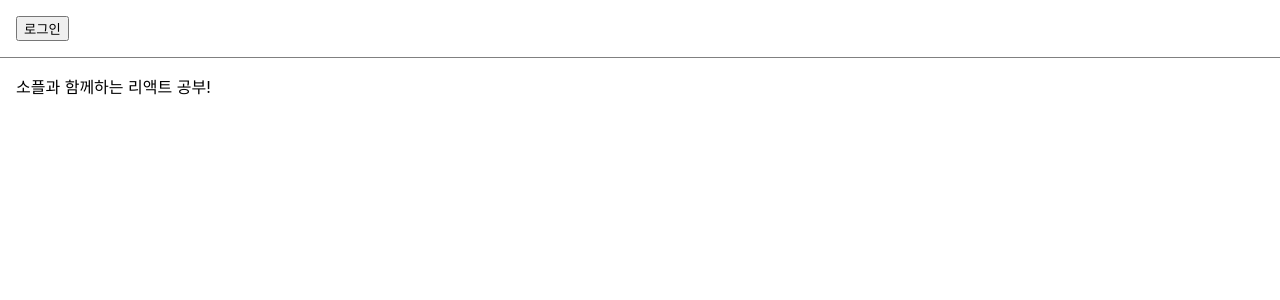
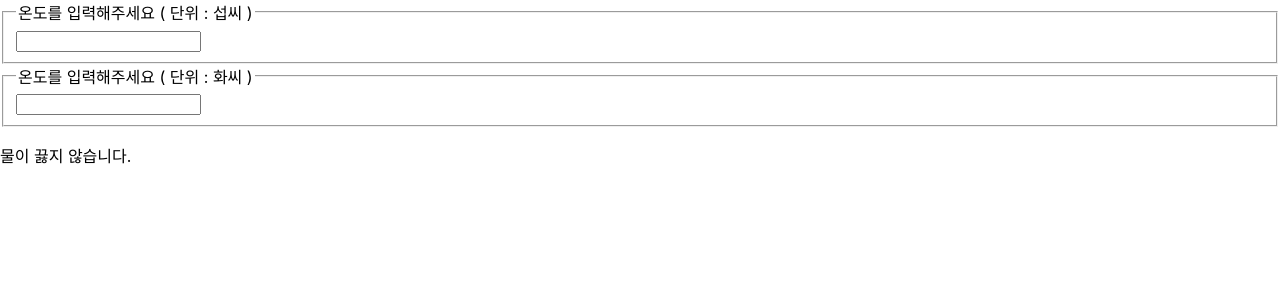
Before and after one commit to isdiscodead/first_react, a React (Create React App) app in the folder my-app/: page / in a window 1280 px wide. Shown: the top 300 px of the page. Built offline with nearby package versions, Linux system fonts and the light colour scheme.

Commit message:
chap 12 end

```diff
--- /dev/null
+++ b/my-app/src/chapter_11/SignUp.jsx
@@ -0,0 +1,40 @@
+import React, { useState } from 'react'
+
+function SignUp(props) {
+
+    const [name, setName] = useState("");
+    const [gender, setGender] = useState("여자");
+
+    const handleChangeName = ( event ) => {
+        setName(event.target.value);
+    }
+
+    const handleChangeGender = (event) => {
+        setGender(event.target.value);
+    }
+
+    const handleSubmit = (event) => {
+        alert(`이름: ${name}. 성별: ${gender}`);
+        event.preventDefault(); // 기존의 이벤트 동작 처리 X ( 새로고침 등 )
+    }
+
+    return (
+        <form onSubmit={handleSubmit}>
+            <label>
+                이름 :
+                <input type="text" value={name} onChange={handleChangeName}/>
+            </label>
+            <br/>
+            <label>
+                성별 :
+                <select value={gender} onChange={handleChangeGender}>
+                    <option value={"여자"}>여자</option>
+                    <option value={"남자"}>남자</option>
+                </select>
+            </label>
+            <button type="submit">제출</button>
+        </form>
+    );
+}
+
+export default SignUp;
--- /dev/null
+++ b/my-app/src/chapter_12/Calculator.jsx
@@ -0,0 +1,66 @@
+import React, {useState} from 'react'
+import TemperatureInput from './TemperatureInput'
+
+// 끓는 점 확인
+function BoilingVerdict(props) {
+    if ( props.celsius >= 100 ) {
+        return <p>물이 끓습니다.</p>;
+    }
+    return <p>물이 끓지 않습니다.</p>;
+}
+
+// 온도 변환 함수
+function toCelsius(fahrenheit) {
+    return ((fahrenheit - 32)*5)/9;
+}
+function toFahrenheit(celsius) {
+    return ((celsius * 9) / 5) + 32;
+}
+
+// 온도 변환 진행( 온도, 변환 함수 )
+function tryConvert(temperature, convert) {
+    const input = parseFloat(temperature);
+    if ( Number.isNaN(input) ) {
+        return "";
+    }
+    const output = convert(input);
+    const rounded  = Math.round(output * 1000) / 1000;
+    return rounded.toString();
+}
+
+function Calculator() {
+    const [temperature, setTemperature] = useState("");
+    const [scale, setScale] = useState("c");
+
+    const handleCelsiusChange = (temperature) => {
+        setTemperature(temperature);
+        setScale("c");
+    }
+
+    const handleFahrenheitChange = (temperature) => {
+        setTemperature(temperature);
+        setScale("f");
+    }
+
+    const celsius = scale == "f" ? tryConvert(temperature, toCelsius) : temperature;
+    const fahrenheit = scale == "c" ? tryConvert(temperature, toFahrenheit) : temperature;
+
+    return (
+        <div>
+            <TemperatureInput
+                scale="c"
+                temperature={celsius}
+                onTemperatureChange={handleCelsiusChange}
+            />
+
+            <TemperatureInput
+                scale="f"
+                temperature={fahrenheit}
+                onTemperatureChange={handleFahrenheitChange}
+            />
+            <BoilingVerdict celsius={parseFloat(celsius)}/>
+        </div>
+    )
+}
+
+export default Calculator
--- /dev/null
+++ b/my-app/src/chapter_12/TemperatureInput.jsx
@@ -0,0 +1,23 @@
+import React from 'react'
+
+const scaleNames = {
+  c : "섭씨",
+  f : "화씨"
+}
+
+function TemperatureInput(props) {
+  const handleChange = (event) => {
+    props.onTemperatureChange(event.target.value)
+  }
+
+  return (
+    <fieldset>
+        <legend>
+            온도를 입력해주세요 ( 단위 : {scaleNames[props.scale]} )
+        </legend>
+        <input value={props.temperature} onChange={handleChange}/>
+    </fieldset>
+  )
+}
+
+export default TemperatureInput
--- a/my-app/src/index.js
+++ b/my-app/src/index.js
@@ -12,6 +12,8 @@
 import ConfirmButtonFunc from './chapter_08/ConfirmButtonFunc';
 import Toolbar from './chapter_09/Toolbar';
 import LandingPage from './chapter_09/LandingPage';
+import SignUp from './chapter_11/SignUp';
+import Calculator from './chapter_12/Calculator';
 
 const root = ReactDOM.createRoot(document.getElementById('root'));
 
@@ -32,7 +34,7 @@
 
 root.render(
   <React.StrictMode>
-    <LandingPage />
+    <Calculator />
   </React.StrictMode>
 )
 
```
